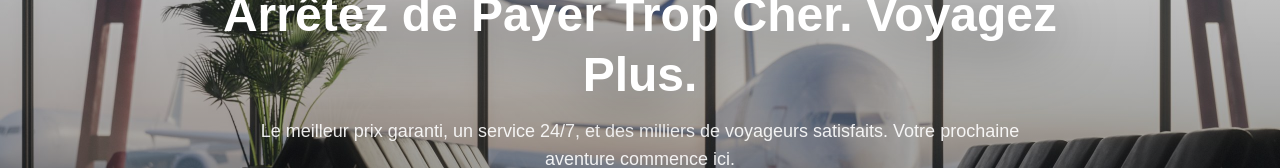
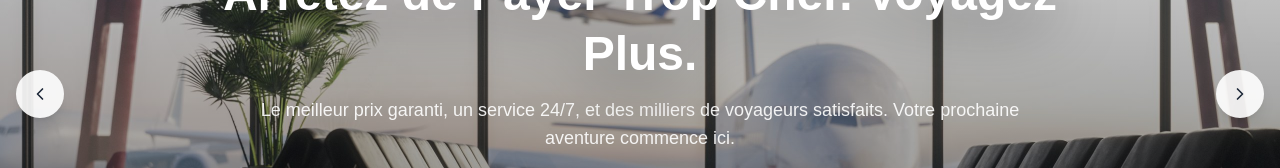
Before and after one commit to man2010/eazy-visa, a Next.js app: page / in a window 1280 px wide. Shown: the part 305-473 px from the top of the page. Built offline with nearby package versions, Linux system fonts and the light colour scheme; no server answers.

Commit message:
Correction HeroCarousel

```diff
--- a/components/HeroCarousel.tsx
+++ b/components/HeroCarousel.tsx
@@ -1,13 +1,11 @@
 /**
  * HERO CAROUSEL - SEO & PERFORMANCE OPTIMIZED
  * Lazy loading, semantic HTML, accessibility, Core Web Vitals
- * ✅ CLS FIX: Dimensions fixes + aspect-ratio
- * ✅ LCP FIX: fetchpriority="high" sur première image
  */
 
 'use client';
 
-import React, { useRef, useState } from 'react';
+import React, { useRef } from 'react';
 import Slider from 'react-slick';
 import { ChevronLeft, ChevronRight } from 'lucide-react';
 import { motion } from 'motion/react';
@@ -34,7 +32,6 @@ export default function HeroCarousel({
   ariaLabel = 'Carrousel d\'images',
 }: HeroCarouselProps) {
   const sliderRef = useRef<any>(null);
-  const [isLoaded, setIsLoaded] = useState(false);
 
   const settings = {
     dots: true,
@@ -48,7 +45,6 @@ export default function HeroCarousel({
     cssEase: 'cubic-bezier(0.4, 0, 0.2, 1)',
     pauseOnHover: true,
     arrows: false,
-    onInit: () => setIsLoaded(true),
   };
 
   function handleCta() {
@@ -64,42 +60,21 @@ export default function HeroCarousel({
       className="relative overflow-hidden rounded-2xl"
       role="region"
       aria-label={ariaLabel}
-      style={{
-        minHeight: height === 'h-[670px]' ? '670px' : '500px',
-        aspectRatio: '16/9'
-      }}
-    >
-      <div
-        style={{
-          visibility: isLoaded ? 'visible' : 'hidden',
-          minHeight: height === 'h-[670px]' ? '670px' : '500px'
-        }}
     >
       <Slider ref={sliderRef} {...settings}>
         {images.map((image, index) => (
           <div key={index} className="relative">
-              <div className={`${height} relative`} style={{ minHeight: height === 'h-[670px]' ? '670px' : '500px' }}>
+            <div className={`${height} relative`}>
               <img
                 src={image}
                 alt={`Slide ${index + 1}`}
                 className="w-full h-full object-cover"
-                  width={2560}
-                  height={1286}
-                  loading={index === 0 ? 'eager' : 'lazy'}
-                  fetchPriority={index === 0 ? 'high' : 'low'}
-                  style={{
-                    display: 'block',
-                    width: '100%',
-                    height: '100%',
-                    objectFit: 'cover'
-                  }}
               />
               <div className="absolute inset-0 bg-gradient-to-t from-black/60 to-transparent" />
             </div>
           </div>
         ))}
       </Slider>
-      </div>
 
       {/* Overlay texte blanc, centré et responsive */}
       <div className="absolute inset-0 pointer-events-none flex items-center justify-center px-4 sm:px-6 lg:px-0">
@@ -140,7 +115,7 @@ export default function HeroCarousel({
         </motion.div>
       </div>
 
-      {/* Flèches
+      {/* Flèches */}
       <button
         onClick={() => sliderRef.current?.slickPrev()}
         className="absolute left-4 top-1/2 -translate-y-1/2 z-10 w-10 h-10 sm:w-12 sm:h-12 rounded-full bg-white/90 hover:bg-white flex items-center justify-center shadow-lg transition-all hover:scale-110 group"
@@ -155,7 +130,6 @@ export default function HeroCarousel({
       >
         <ChevronRight className="w-5 h-5 text-gray-800 group-hover:text-red-600 transition-colors" />
       </button>
-      */}
     </section>
   );
 }
```
Lines whose indentation alone changed are shown as unchanged.
